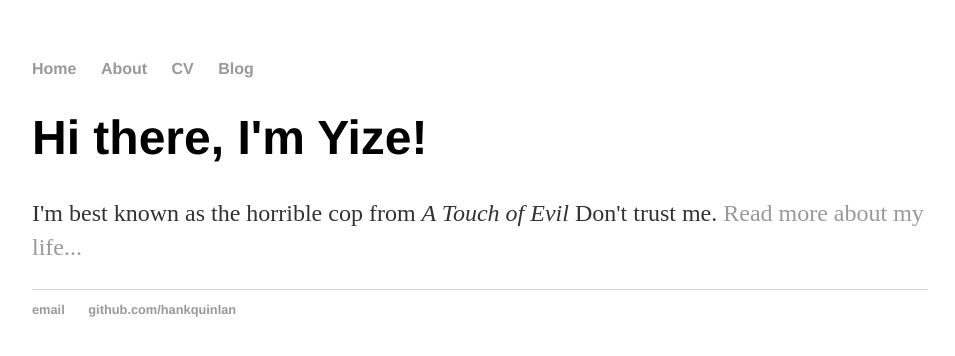
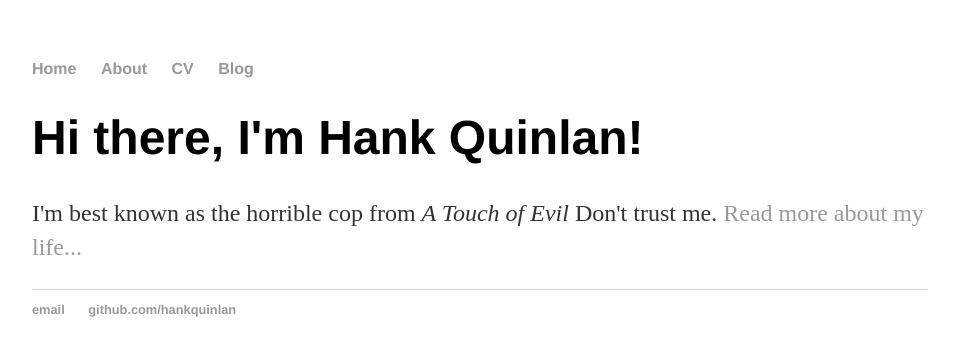
Before and after one commit to iamyize/YizeWei.github.io, a Jekyll site: the page built from index.html, in a window 1280 px wide. Shown: the top 356 px of the page, without its empty margins (160-1115 px from the left). Built offline with Jekyll 4.4.1, drawn with Linux system fonts in a browser that asks for light colours.

Commit message:
Update index.html

```diff
--- a/index.html
+++ b/index.html
@@ -1,30 +1,8 @@
-<!DOCTYPE html>
-<html>
-	<head>
-		<title>Hi, Welcome to My World</title>
-		<!-- link to main stylesheet -->
-		<link rel="stylesheet" type="text/css" href="/css/main.css">
-	</head>
-	<body>
-		<nav>
-    		<ul>
-        		<li><a href="/">Home</a></li>
-	        	<li><a href="/about">About</a></li>
-        		<li><a href="/cv">CV</a></li>
-        		<li><a href="/blog">Blog</a></li>
-    		</ul>
-		</nav>
-		<div class="container">
-    		<div class="blurb">
-        		<h1>Hi there, I'm Yize!</h1>
-				<p>I'm best known as the horrible cop from <em>A Touch of Evil</em> Don't trust me. <a href="/about">Read more about my life...</a></p>
-    		</div><!-- /.blurb -->
-		</div><!-- /.container -->
-		<footer>
-    		<ul>
-        		<li><a href="mailto:hankquinlanhub@gmail.com">email</a></li>
-        		<li><a href="https://github.com/hankquinlan">github.com/hankquinlan</a></li>
-			</ul>
-		</footer>
-	</body>
-</html>
+---
+layout: default
+title: Hank Quinlan, Horrible Cop
+---
+<div class="blurb">
+	<h1>Hi there, I'm Hank Quinlan!</h1>
+	<p>I'm best known as the horrible cop from <em>A Touch of Evil</em> Don't trust me. <a href="/about">Read more about my life...</a></p>
+</div><!-- /.blurb -->
```
